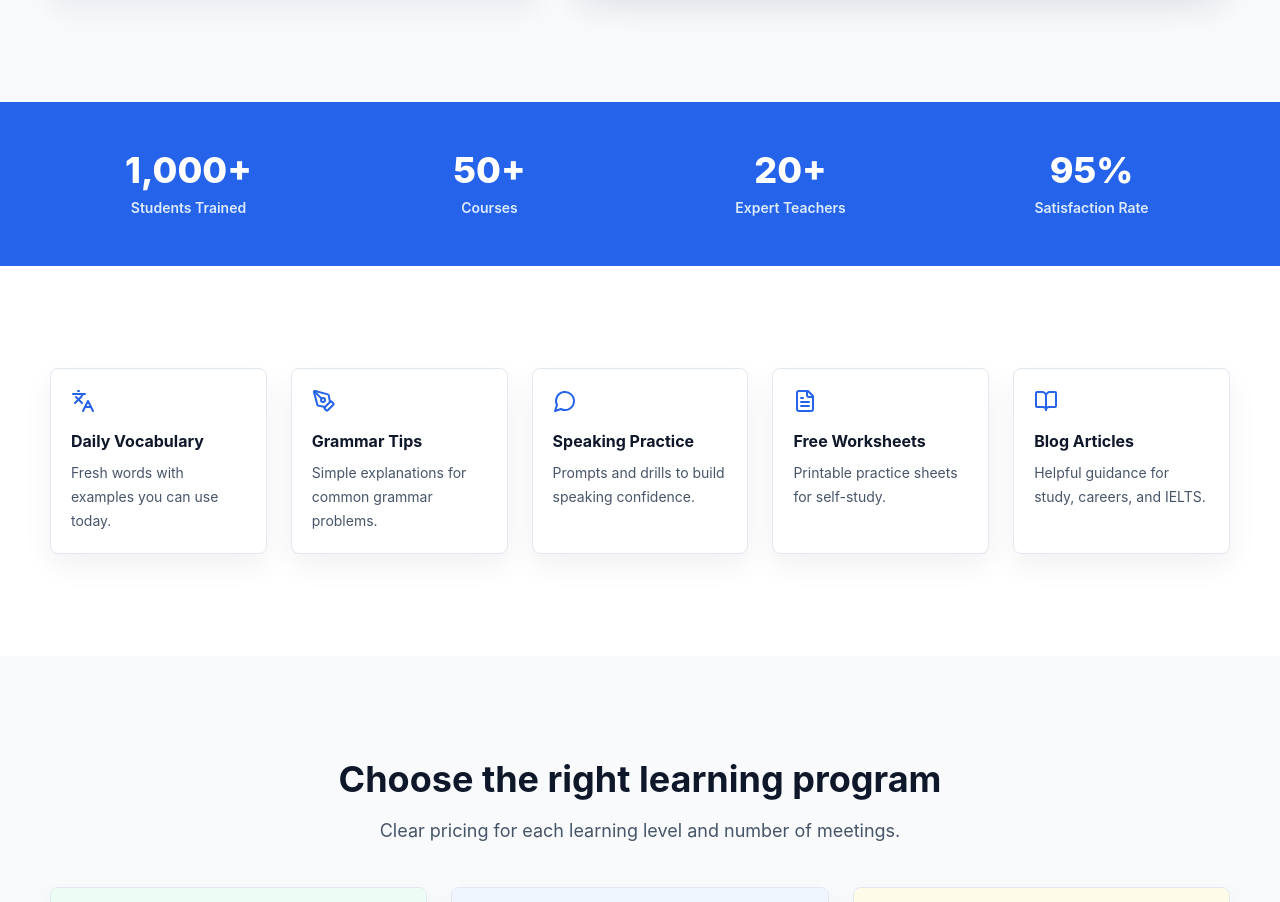
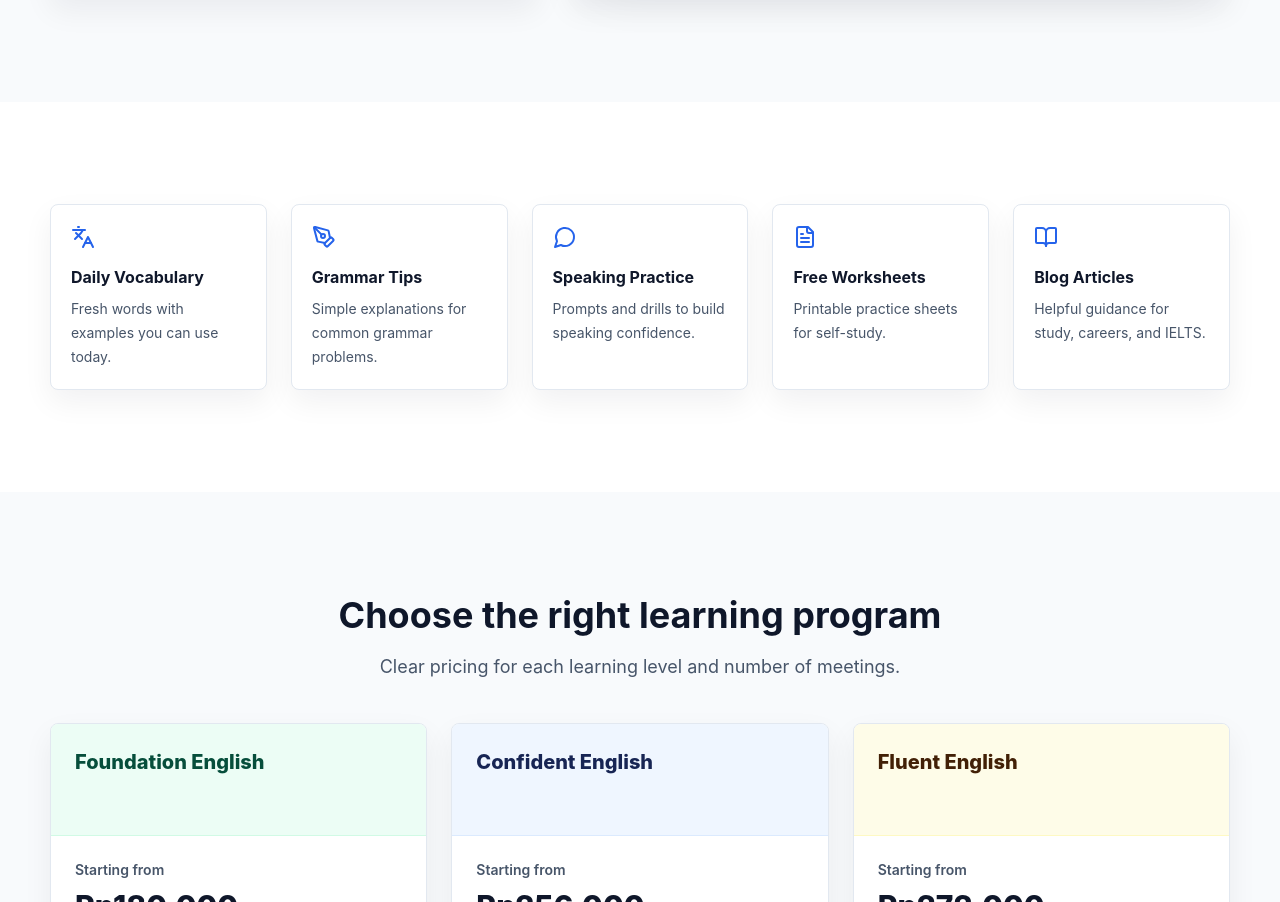
Before and after one commit to Learn-English-Daily/Learn-English-Daily-Website, a Next.js app: page /en in a window 1280 px wide. Shown: the part 6043-6945 px from the top of the page. Built offline with nearby package versions, Linux system fonts and the light colour scheme; no server answers; the database is empty.

Commit message:
Remove homepage stats section

```diff
--- a/src/app/[locale]/page.tsx
+++ b/src/app/[locale]/page.tsx
@@ -6,7 +6,7 @@ import { Button } from "@/components/ui/button";
 import { Card } from "@/components/ui/card";
 import { ApprovedReviews } from "@/components/sections/approved-reviews";
 import { ContactForm } from "@/components/sections/contact-form";
-import { Counter, MotionDiv, Reveal } from "@/components/sections/motion";
+import { MotionDiv, Reveal } from "@/components/sections/motion";
 import { ReviewForm } from "@/components/sections/review-form";
 import { content, iconMap, sharedContent, type Locale } from "@/lib/content";
 
@@ -377,22 +377,6 @@ export default async function HomePage({ params }: { params: Promise<{ locale: s
         </div>
       </section>
 
-      <section className="bg-lead-blue py-12 text-white">
-        <div className="container-shell grid gap-6 md:grid-cols-4">
-          {copy.statLabels.map((label, index) => {
-            const stat = sharedStat(index);
-            return (
-              <div key={label} className="text-center">
-                <p className="font-heading text-4xl font-extrabold">
-                  <Counter value={stat.value} suffix={stat.suffix} />
-                </p>
-                <p className="mt-2 text-sm font-semibold text-blue-100">{label}</p>
-              </div>
-            );
-          })}
-        </div>
-      </section>
-
       <section id="blog" className="section-pad bg-white">
         <div className="container-shell">
           <div className="grid gap-6 md:grid-cols-2 lg:grid-cols-5">
@@ -573,13 +557,3 @@ export default async function HomePage({ params }: { params: Promise<{ locale: s
     </main>
   );
 }
-
-function sharedStat(index: number) {
-  const stats = [
-    { value: 1000, suffix: "+" },
-    { value: 50, suffix: "+" },
-    { value: 20, suffix: "+" },
-    { value: 95, suffix: "%" }
-  ];
-  return stats[index];
-}
```
